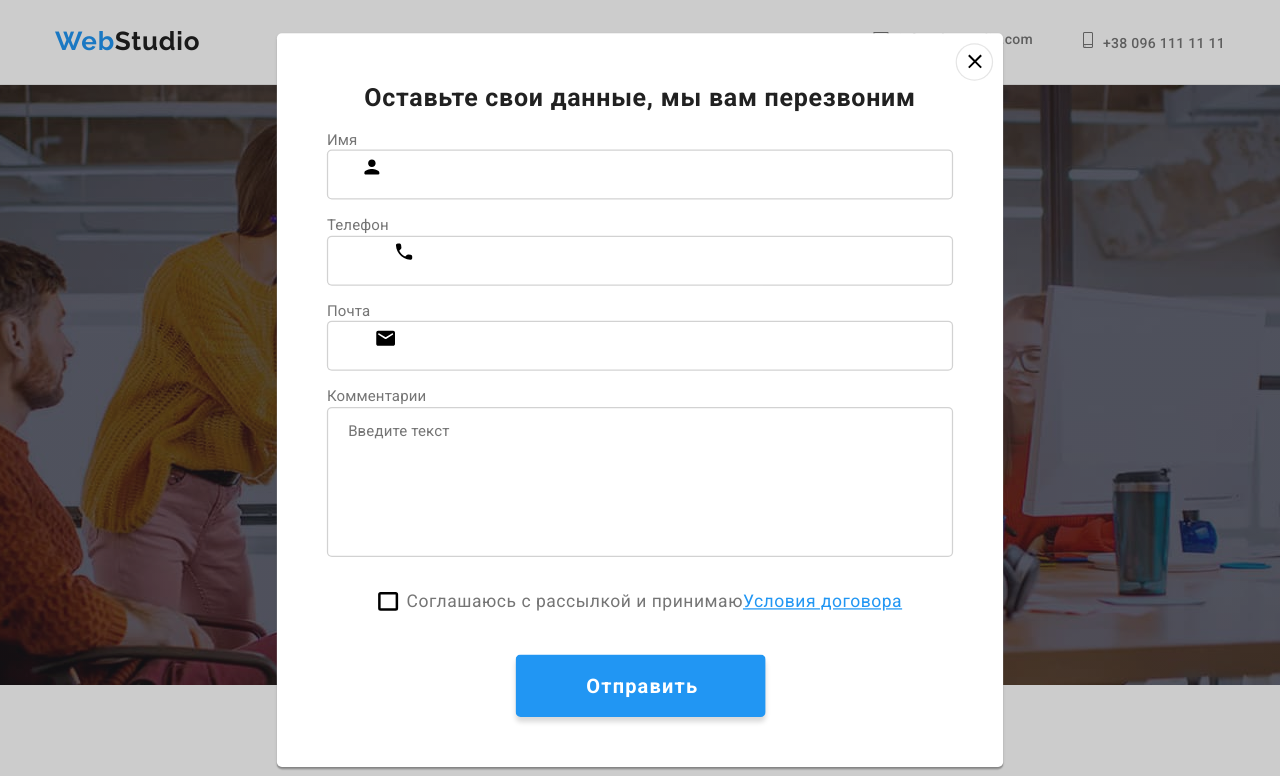
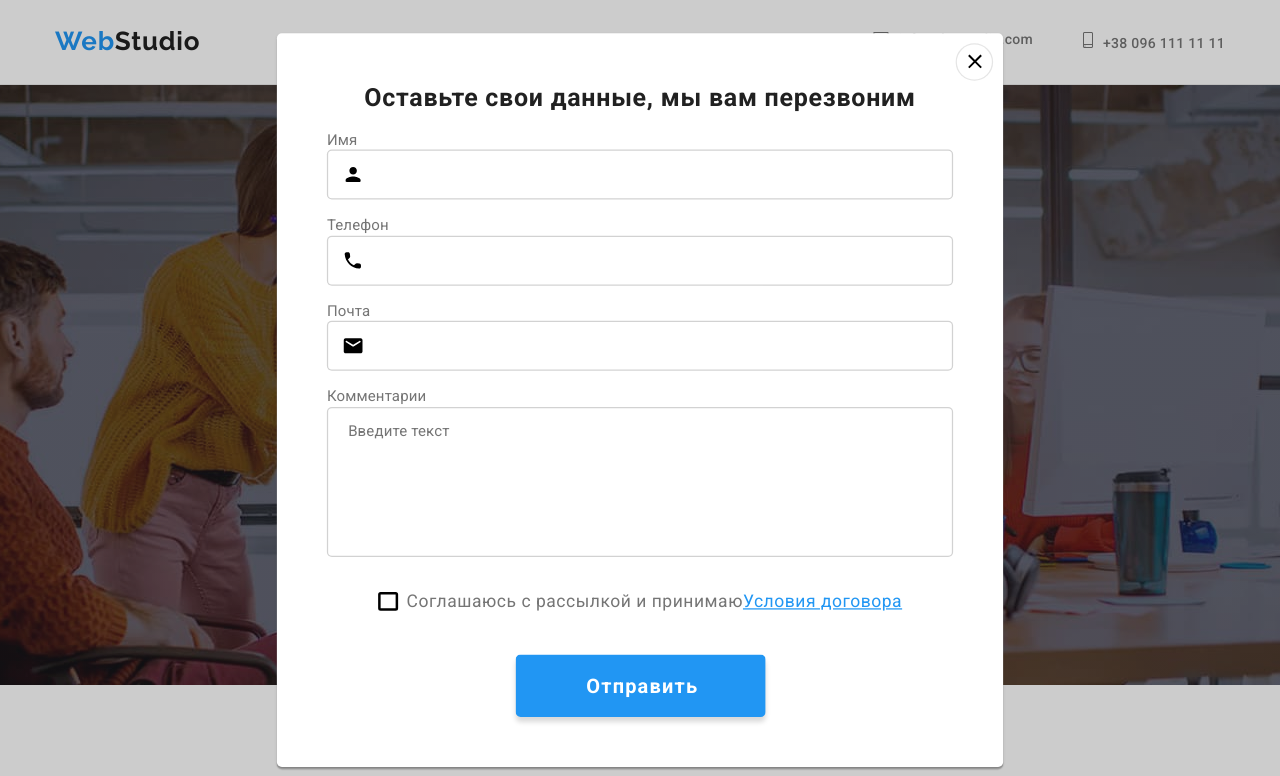
Before and after one commit to valerykyr23/goit-markup-hw-06, a plain HTML site: page index.html in a window 1280 px wide. Both pictures are taken after a click on the button "Заказать услугу". Shown: the top 776 px of the page. Drawn offline with nearby package versions, Linux system fonts and the light colour scheme.

Commit message:
Добавляет поправки по размещению иконок

```diff
--- a/css/styles.css
+++ b/css/styles.css
@@ -899,7 +899,7 @@ textarea {
   border: 1px solid rgba(33, 33, 33, 0.2);
   border-radius: 4px;
   margin-bottom: 10px;
-  padding: 0;
+  padding-left: 40px;
   cursor: pointer;
 
   transition-property: border-color;
@@ -931,7 +931,7 @@ textarea {
   color: var(--accent-color);
 }
 
-.input-icon-container {
+.form-field {
   position: relative;
 }
 
@@ -939,7 +939,6 @@ textarea {
   position: absolute;
   top: 11px;
   left: 12px;
-  transform: translate(-50%, 50%);
 }
 
 /* Оформление формы в футере */
--- a/index.html
+++ b/index.html
@@ -377,24 +377,27 @@
  <p class="title-modal-form">Оставьте свои данные, мы вам перезвоним</p>
 
 
-<label for="user-name" class="form-label"><span>Имя</span><span class="input-icon-container">
+<label for="user-name" class="form-label">Имя</label>
+<div class="form-field">
     <input class="form-input" type="text" name="user_name" id="user-name">
     <svg class="modal-decoration-icon" width="18" height="18">
         <use href="./images/icon.svg.svg#icon-person-modal"></use>
-    </svg></span></label>
+    </svg> </div>
 
 
-                <label for="user-tel" class="form-label"><span>Телефон</span><span class="input-icon-container">
+                <label for="user-tel" class="form-label">Телефон</label>
+<div class="form-field">
                     <input class="form-input" type="tel" name="user_tel" id="user-tel">
                     <svg class="modal-decoration-icon" width="18" height="18">
                         <use href="./images/icon.svg.svg#icon-phone-modal"></use>
-                    </svg></span></label>
+                    </svg></div>
 
-            <label for="user-email" class="form-label"><span>Почта</span><span class="input-icon-container">
+            <label for="user-email" class="form-label">Почта</label>
+               <div class="form-field">
                 <input class="form-input" type="email" name="user_email" id="user-email">
                 <svg class="modal-decoration-icon" width="18" height="18">
                     <use href="./images/icon.svg.svg#icon-email-modal"></use>
-                </svg></span></label>
+                </svg> </div>
 
 <label for="user-feedback" class="form-label">Комментарии</label>
 
```
